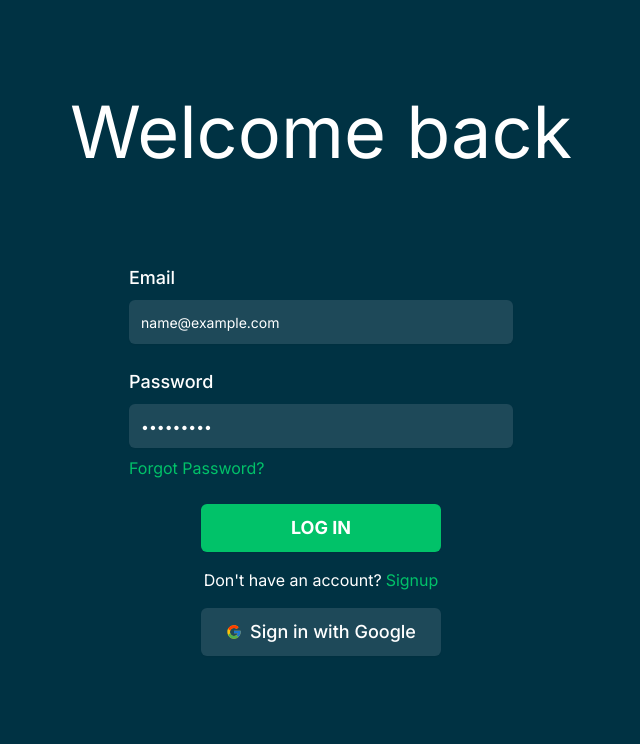
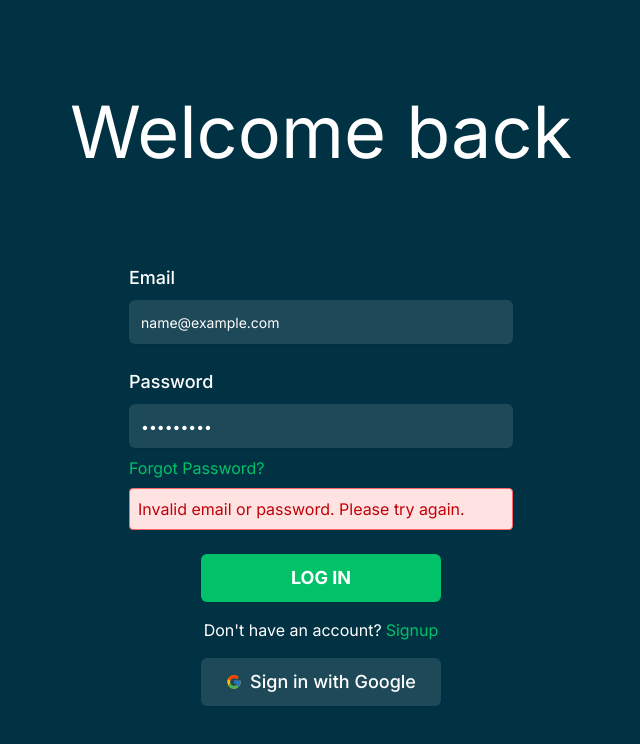
Before and after one commit to Rubr1c/diamond-diaries-next, a Next.js app: page /login in a window 1280 px wide. Both pictures are taken after typing "name@example.com", "Sample123" into the empty fields and a click on the button "LOG IN". Shown: the top 744 px of the page, without its empty margins (319-959 px from the left). Built offline with nearby package versions, Linux system fonts and the light colour scheme; no server answers.

Commit message:
fix(auth): redirect to login page on 401 error and handle login errors
- Added a redirect to the login page when a 401 error occurs, excluding login requests
- Removed unnecessary console logs from API calls
- Added error state to display login errors to the user

```diff
--- a/src/app/login/page.tsx
+++ b/src/app/login/page.tsx
@@ -26,6 +26,7 @@ export default function Login() {
   const [isModalOpen, setIsModalOpen] = useState(false);
   const [isVerificationLoading, setIsVerificationLoading] = useState(false);
   const [email, setEmail] = useState('');
+  const [loginError, setLoginError] = useState('');
   const form = useForm<z.infer<typeof loginSchema>>({
     resolver: zodResolver(loginSchema),
     defaultValues: {
@@ -47,13 +48,11 @@ export default function Login() {
       if (user) {
         router.push('/');
       } else {
-        // If no user is returned but no error thrown, show an error message
         throw new Error('Invalid verification code');
       }
     } catch (error) {
       console.log(error);
       setIsVerificationLoading(false);
-      // Let the error bubble up to the VerificationCodeModal
       throw error;
     }
   }
@@ -61,6 +60,7 @@ export default function Login() {
   async function onSubmit(values: z.infer<typeof loginSchema>) {
     try {
       setIsVerificationLoading(true);
+      setLoginError(''); // Clear previous errors
       const user = await login(values.email, values.password);
       if (!user) {
         setEmail(values.email);
@@ -72,6 +72,7 @@ export default function Login() {
       router.push('/');
     } catch (error) {
       console.log(error);
+      setLoginError('Invalid email or password. Please try again.');
       setIsVerificationLoading(false);
     }
   }
@@ -134,6 +135,11 @@ export default function Login() {
                 Forgot Password?
               </Link>
             </div>
+            {loginError && (
+              <div className="mt-2 p-2 bg-red-100 border border-red-400 text-red-700 rounded">
+                {loginError}
+              </div>
+            )}
             <div className="flex justify-center">
               <Button
                 type="submit"
--- a/src/lib/api.ts
+++ b/src/lib/api.ts
@@ -30,6 +30,13 @@ api.interceptors.response.use(
     if (axios.isAxiosError(error) && error.response?.status === 401) {
       console.warn('Authentication error (401) - removing token');
       localStorage.removeItem('token');
+
+      if (
+        typeof window !== 'undefined' &&
+        !error.config?.url?.includes('/auth/login')
+      ) {
+        window.location.href = '/login';
+      }
     }
     return Promise.reject(error);
   }
@@ -61,17 +68,11 @@ export async function logout() {
 
 export async function getUser(): Promise<User> {
   try {
-    console.log(
-      'Attempting to fetch user data with token:',
-      localStorage.getItem('token')
-    );
     const response = await api.get('/user/me');
-    console.log('User data fetched successfully:', response.data);
     return response.data;
   } catch (error) {
     console.error('Error details when fetching user data:', error);
 
-    // Only remove token for authentication errors (401/403), not for other issues
     if (
       axios.isAxiosError(error) &&
       (error.response?.status === 401 || error.response?.status === 403)
@@ -177,8 +178,6 @@ export async function fetchEntries(
       amount,
     },
   });
-  console.log(offset, amount);
-  console.log(res.data);
 
   return res.data;
 }
@@ -255,8 +254,6 @@ export async function searchEntries(query: string): Promise<Entry[]> {
       query,
     },
   });
-
-  console.log(res);
 
   return res.data;
 }
```
